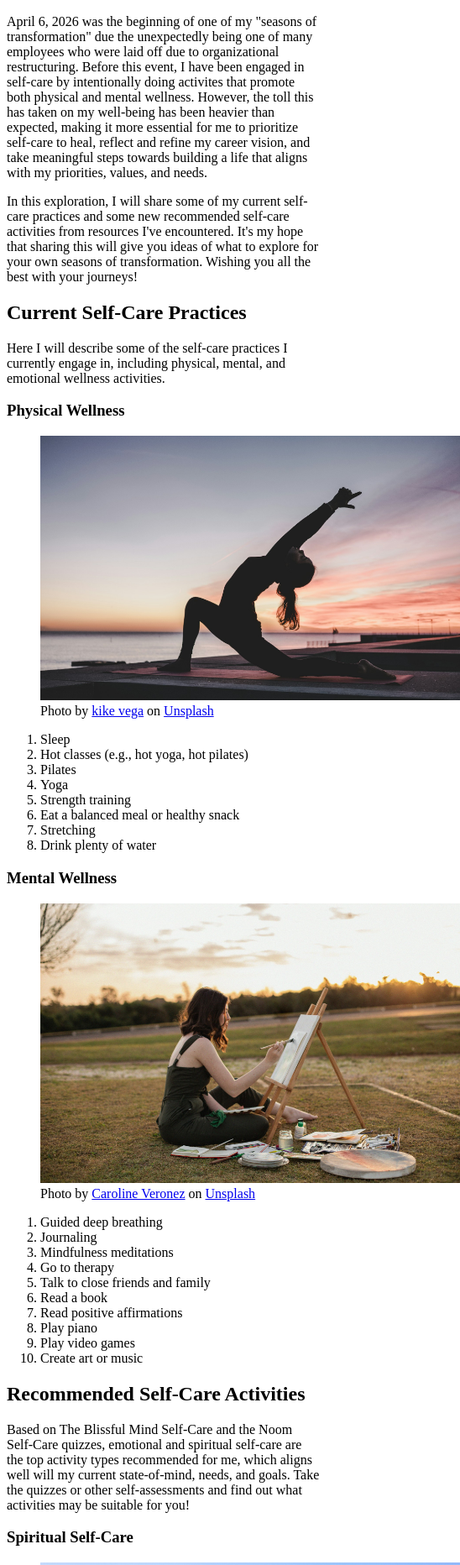
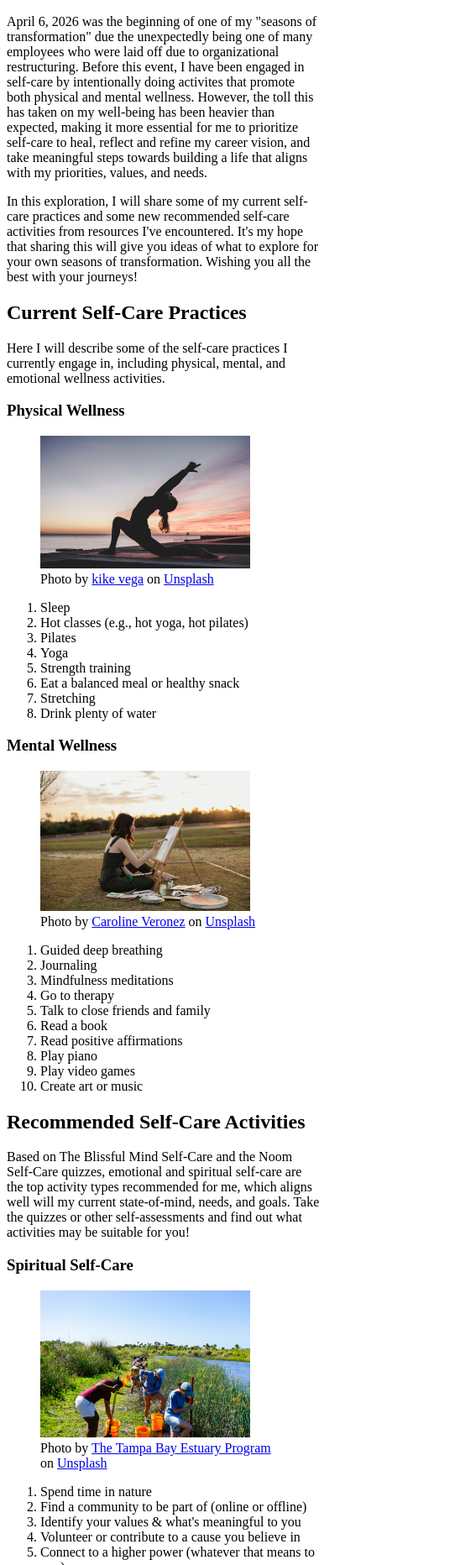
Before and after one commit to amitchell05/my-self-care-ideas, a plain HTML site: page index.html in a window 390 px wide. Shown: the part 136-2000 px from the top of the page at 84% size, 548 px wide, since content can reach past the window. Drawn offline with Linux system fonts and the light colour scheme.

Commit message:
reduces size of images to fit mobile widths

```diff
--- a/index.html
+++ b/index.html
@@ -34,7 +34,7 @@
                 <figure>
                     <img src="images/kike-vega-F2qh3yjz6Jk-unsplash.jpg"
                         alt="A woman holding a lunging back bending pose outside near a body of water at sunset"
-                        width="500">
+                        width="250">
                     <figcaption>
                         Photo by <a
                             href="https://unsplash.com/@kikekiks?utm_source=unsplash&amp;utm_medium=referral&amp;utm_content=creditCopyText">kike
@@ -58,7 +58,7 @@
                 <h3>Mental Wellness</h3>
                 <figure>
                     <img src="images/caroline-veronez-XW17Q7NWWIU-unsplash.jpg"
-                        alt="A woman barefoot, painting on a canvas outside in a field" width="500">
+                        alt="A woman barefoot, painting on a canvas outside in a field" width="250">
                     <figcaption>
                         Photo by <a
                             href="https://unsplash.com/@carolineveronez?utm_source=unsplash&amp;utm_medium=referral&amp;utm_content=creditCopyText">Caroline
@@ -92,7 +92,7 @@
                 <figure>
                     <img src="images/the-tampa-bay-estuary-program-CxL29J-aM5E-unsplash.jpg"
                         alt="A group of volunteers doing environmental restoration and cleanup work near a river"
-                        width="500">
+                        width="250">
                     <figcaption>
                         Photo by <a
                             href="https://unsplash.com/@tbep?utm_source=unsplash&amp;utm_medium=referral&amp;utm_content=creditCopyText">The
@@ -117,7 +117,7 @@
                 <h3>Emotional Self-Care</h3>
                 <figure>
                     <img src="images/simi-iluyomade-tvbxqXI5mmo-unsplash.jpg"
-                        alt="A man and three women laying on a picnic blanket outside laughing together" width="500">
+                        alt="A man and three women laying on a picnic blanket outside laughing together" width="250">
                     <figcaption>
                         Photo by <a
                             href="https://unsplash.com/@simisola?utm_source=unsplash&amp;utm_medium=referral&amp;utm_content=creditCopyText">Simi
```
